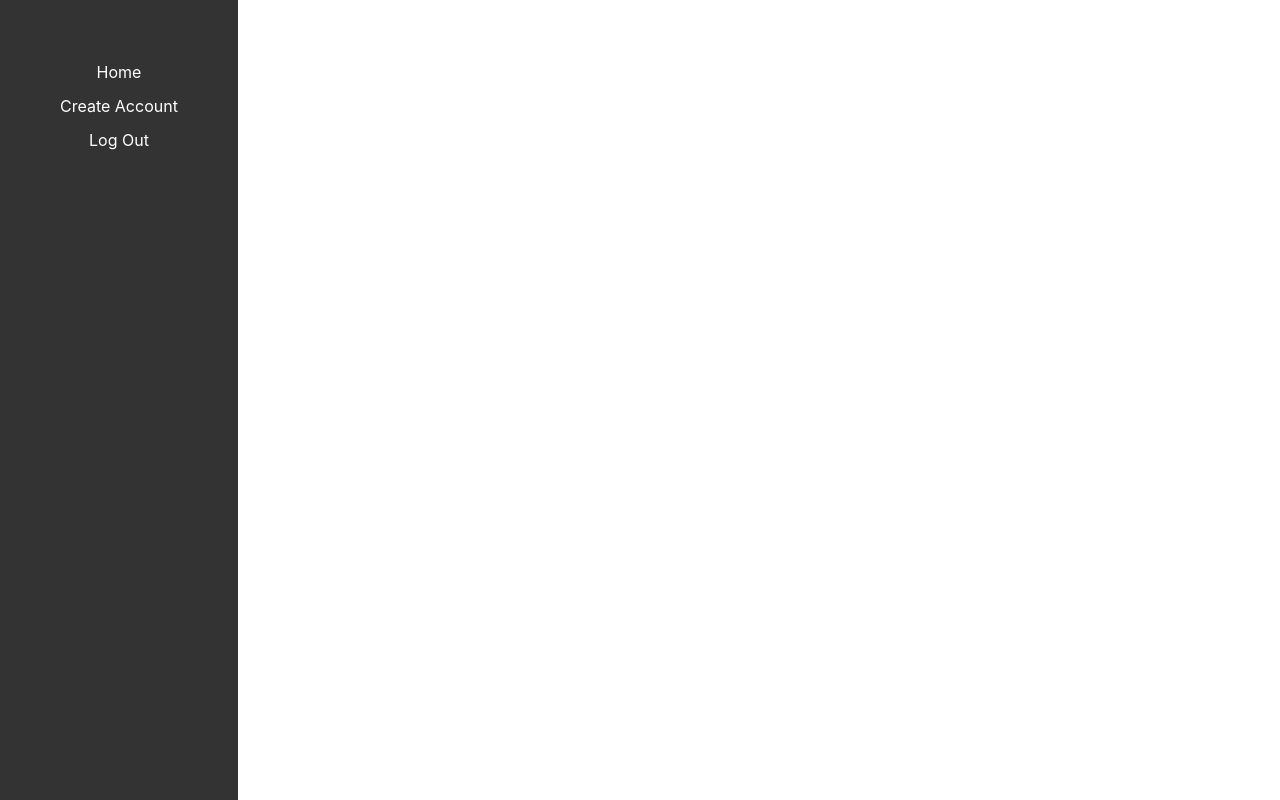
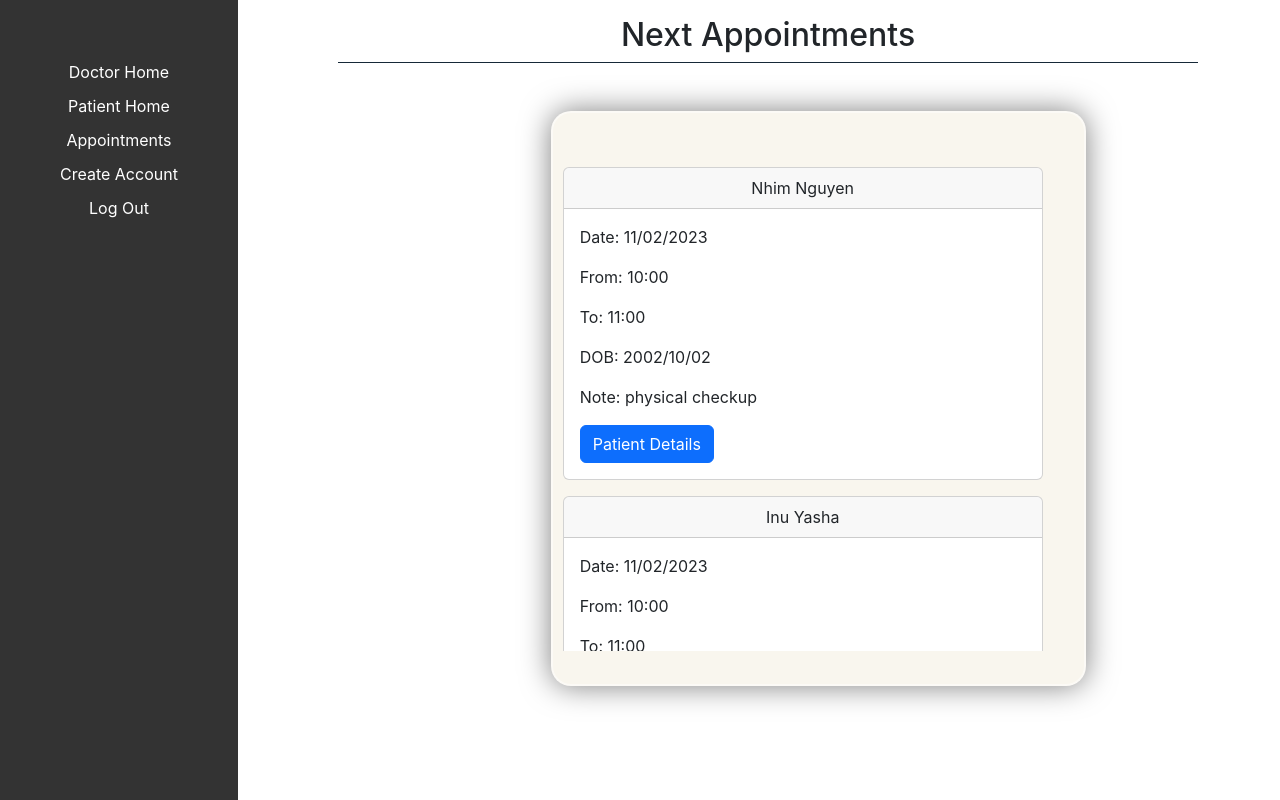
Before and after one commit to longtu19/patientTracker, a React (Create React App) app in the folder frontend/patient-tracker/: page /doctorappointment in a window 1280 px wide. Built offline with nearby package versions, Linux system fonts and the light colour scheme.

Commit message:
updated appointment

```diff
--- a/frontend/patient-tracker/src/App.js
+++ b/frontend/patient-tracker/src/App.js
@@ -4,6 +4,7 @@ import LogIn from "./components/LogIn/LogIn";
 import Register from "./components/Register/Register";
 import DoctorHome from "./components/DoctorHome/DoctorHome";
 import PatientHome from "./components/PatientHome/PatientHome";
+import DoctorAppointment from "./components/DocApt/DoctorAppointment";
 import { BrowserRouter, Route, Routes } from "react-router-dom";
 import NavBar from "./components/NavBar/NavBar";
 import { Nav } from "reactstrap";
@@ -16,8 +17,9 @@ function App() {
         <Routes>
           <Route path="/" element={<LogIn />} />
           <Route path="/register" element={<Register />} />
-          <Route path="/doctorHome" element={<DoctorHome />} />
-          <Route path="/patientHome" element={<PatientHome />} />
+          <Route path="/doctorhome" element={<DoctorHome />} />
+          <Route path="/doctorappointment" element={<DoctorAppointment />} />
+          <Route path="/patienthome" element={<PatientHome />} />
         </Routes>
       </div>
     </BrowserRouter>
--- /dev/null
+++ b/frontend/patient-tracker/src/components/DocApt/DoctorAppointment.js
@@ -0,0 +1,36 @@
+import React, { useState } from "react";
+import "./doctorapt.css";
+import { appoinments } from "./appointments.js";
+
+function DoctorAppointment() {
+  return (
+    <div className="container justify-content-center align-items-center">
+      <div className="mt-3 nextApt">
+        <h2>Next Appointments</h2>
+      </div>
+      <div className="aptBox">
+        <div className="list-container justify-content-center align-items-center">
+          {appoinments.map((patient) => (
+            <div className="card patientAptCard mt-3">
+              <div class="card-header">
+                {patient.first} {patient.last}
+              </div>
+              <div className="card-body text-start">
+                <p className="card-text">Date: {patient.date}</p>
+                <p className="card-text">From: {patient.from}</p>
+                <p className="card-text">To: {patient.to}</p>
+                <p className="card-text">DOB: {patient.dob}</p>
+                <p className="card-text">Note: {patient.note}</p>
+                <a href="#" class="btn btn-primary">
+                  Patient Details
+                </a>
+              </div>
+            </div>
+          ))}
+        </div>
+      </div>
+    </div>
+  );
+}
+
+export default DoctorAppointment;
--- /dev/null
+++ b/frontend/patient-tracker/src/components/DocApt/appointments.js
@@ -0,0 +1,13 @@
+export const appoinments = [
+    {id: 1, first: "Nhim", last: "Nguyen", dob: "2002/10/02", date: "11/02/2023", from: "10:00", to: "11:00", note:"physical checkup"},
+    {id: 2, first: "Inu", last: "Yasha", dob: "1998/01/19", date: "11/02/2023", from: "10:00", to: "11:00", note: "COVID-19 vaccine"},
+    {id: 3, first: "Kai", last: "Ton", dob: "2002/02/15",date: "11/02/2023", from: "10:00", to: "11:00", note: "eyes checkup"},
+    {id: 4, first: "Jen", last: "Pham", dob: "2004/06/14",date: "11/02/2023", from: "10:00", to: "11:00", note: "flu shot"},
+    {id: 5, first: "Ichita", last: "Kaido", dob: "1997/10/05",date: "11/02/2023", from: "10:00", to: "11:00", note: "flu shot"},
+    {id: 6, first: "Ola", last: "Halo", dob: "1997/12/22",date: "11/02/2023", from: "10:00", to: "11:00", note: "physical checkup"},
+    {id: 7, first: "Minas", last: "Huynh", dob: "2001/05/18",date: "11/02/2023", from: "10:00", to: "11:00", note: "COVID-19 vaccine"},
+    {id: 8, first: "Tu", last: "Huynh", dob: "2002/10/02", date: "11/02/2023", from: "10:00", to: "11:00", note: "HIV/AIDS test"},
+    {id: 9, first: "Kiki", last: "Sigrit", dob: "2004/09/21",date: "11/02/2023", from: "10:00", to: "11:00", note: "HIV/AIDS test"},
+    {id: 10, first: "Gau", last: "Huynh", dob: "2000/07/20",date: "11/02/2023", from: "10:00", to: "11:00", note: "general blood test"}
+
+]
--- /dev/null
+++ b/frontend/patient-tracker/src/components/DocApt/doctorapt.css
@@ -0,0 +1,30 @@
+.patientAptCard {
+    width: 30rem;
+
+}
+.card-text {
+    margin-right: 9rem;
+    justify-content: start;
+}
+.nextApt {
+    margin-left: 16rem;
+    margin-bottom: 3rem;
+    border-bottom: 1px  solid #162938;
+}
+.aptBox{
+    margin-left: 42%;
+    width: 535px;
+    height: 575px;
+    border: 2px solid rgba(255,255,255, .5);
+    border-radius: 20px;
+    backdrop-filter: blur(20px);
+    box-shadow: 0 0 30px rgba(0,0,0,.5);
+    background-color: #F9F6EE;
+}
+
+.aptBox .list-container {
+    margin-top: 7%;
+    width: 100%;
+    overflow-y: auto;
+    height: 500px;
+}
--- a/frontend/patient-tracker/src/components/NavBar/NavBar.js
+++ b/frontend/patient-tracker/src/components/NavBar/NavBar.js
@@ -8,7 +8,13 @@ function NavBar() {
     <nav className="navbar-left">
       <ul>
         <li>
-          <Link to="/doctorHome">Home</Link>
+          <Link to="/doctorhome"> Doctor Home</Link>
+        </li>
+        <li>
+          <Link to="/patienthome"> Patient Home</Link>
+        </li>
+        <li>
+          <Link to="/doctorappointment">Appointments</Link>
         </li>
         <li>
           <Link to="/register">Create Account</Link>
```
